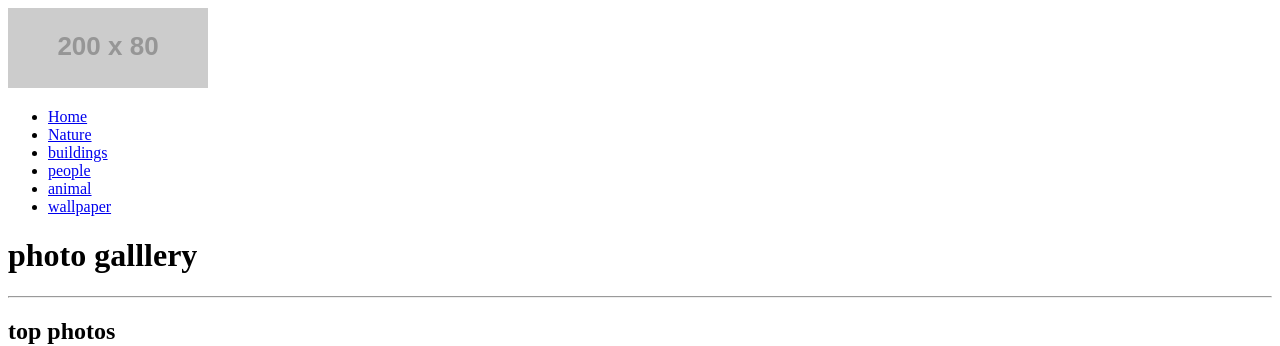
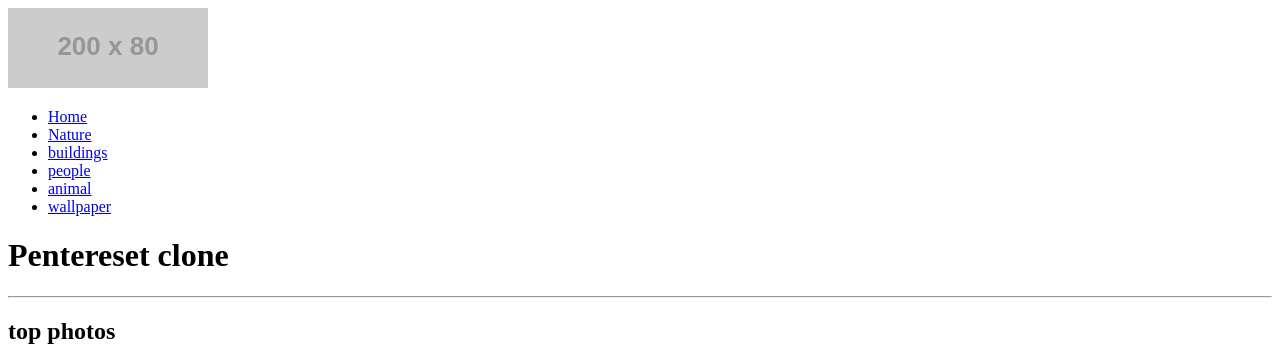
Before and after one commit to Doniyor3007/demo-photo-gallery, a plain HTML site: page index.html in a window 1280 px wide. Shown: the top 346 px of the page. Drawn offline with Linux system fonts and the light colour scheme; placeholder pictures from the web are drawn by us.

Commit message:
change project name

```diff
--- a/index.html
+++ b/index.html
@@ -3,7 +3,7 @@
 <head>
   <meta charset="UTF-8">
   <meta name="viewport" content="width=device-width, initial-scale=1.0">
-  <title>Image gallery</title>
+  <title>Penterest clone</title>
 </head>
 <body>
 <!--side header-->
@@ -23,7 +23,7 @@
 </nav>
 </header>
 <!--MAIN CONTENT-->
-<main><h1>photo galllery</h1>
+<main><h1>Pentereset clone</h1>
   <hr>
 <section>
   <h2>top photos</h2>
@@ -51,7 +51,7 @@
   <li><a href="#" target="_blank">instagram</a></li>
   <li><a href="#" target="_blank">tik-tok</a></li>
 </ul>
-<p> Copyright 2024 MJB</p>
+<p> Copyright 2024 MJB </p>
 </footer>
 </body>
 </html>
```
